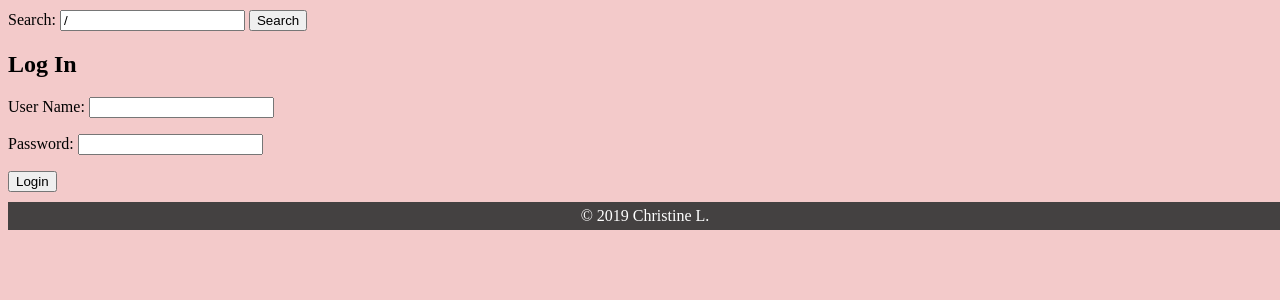
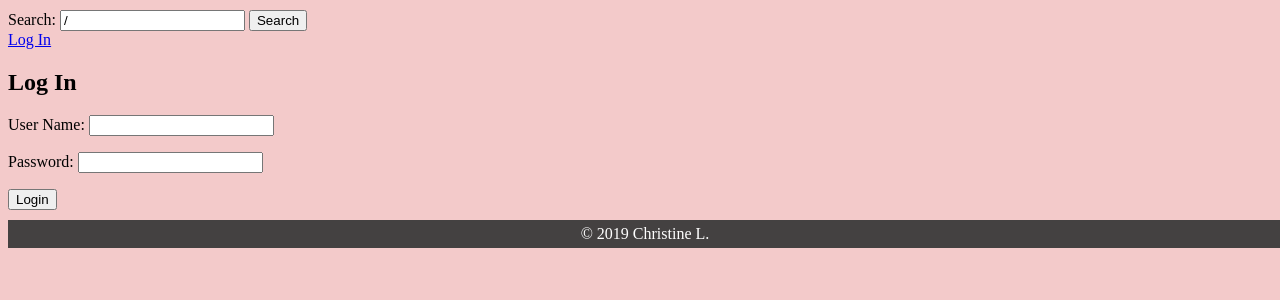
Before and after one commit to christinegithub/django_photogur, a Django app: page /login/ in a window 1280 px wide. Shown: the part 113-413 px from the top of the page. Run offline with Django 3.2, Linux system fonts and the light colour scheme.

Commit message:
login and logout links added

```diff
--- a/photogur/templates/base.html
+++ b/photogur/templates/base.html
@@ -21,6 +21,12 @@
       <input type="submit" value="Search" />
     </form>
 
+    {% if request.user.is_authenticated %}
+      <a href="{% url 'logout' %}">Log Out</a>
+    {% else %}
+      <a href="{% url 'login' %}">Log In</a>
+    {% endif %}
+
     {% block content %}
     {% endblock %}
 
```
Also changed, not shown: db.sqlite3.
